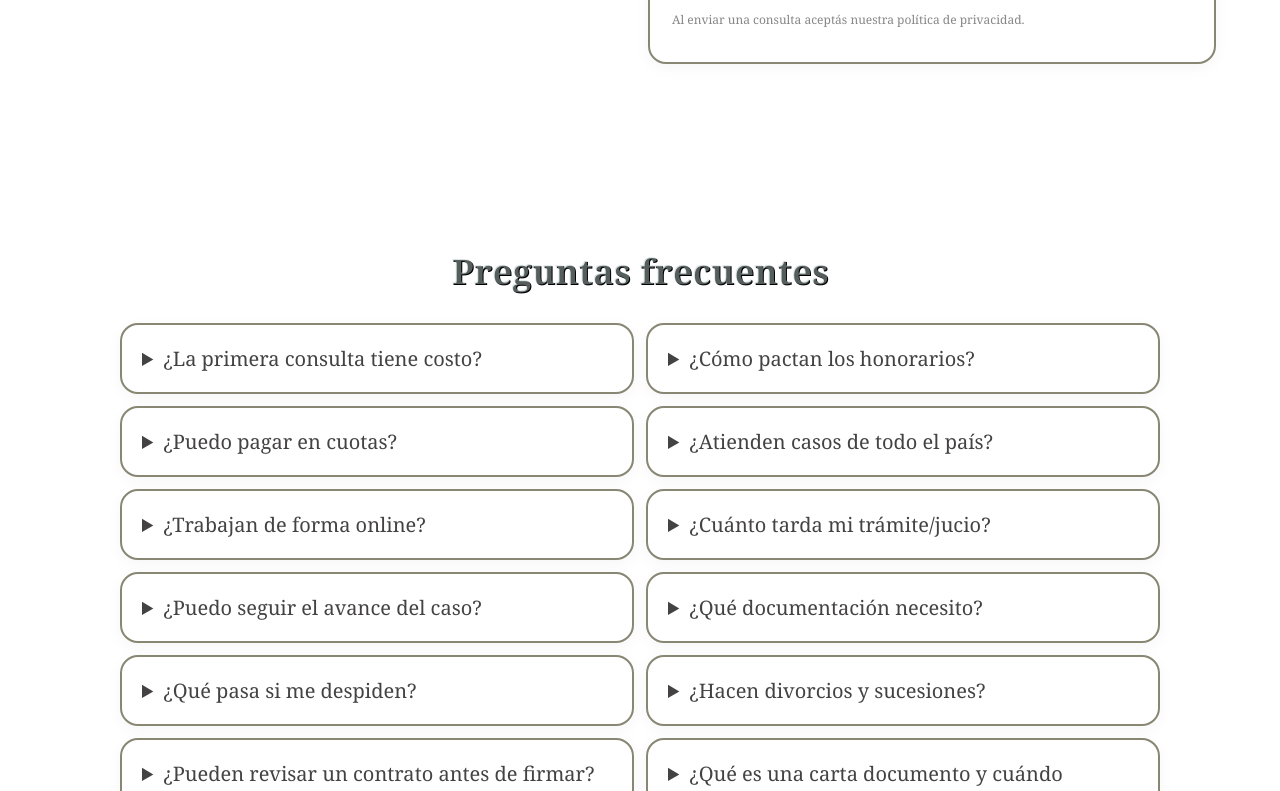
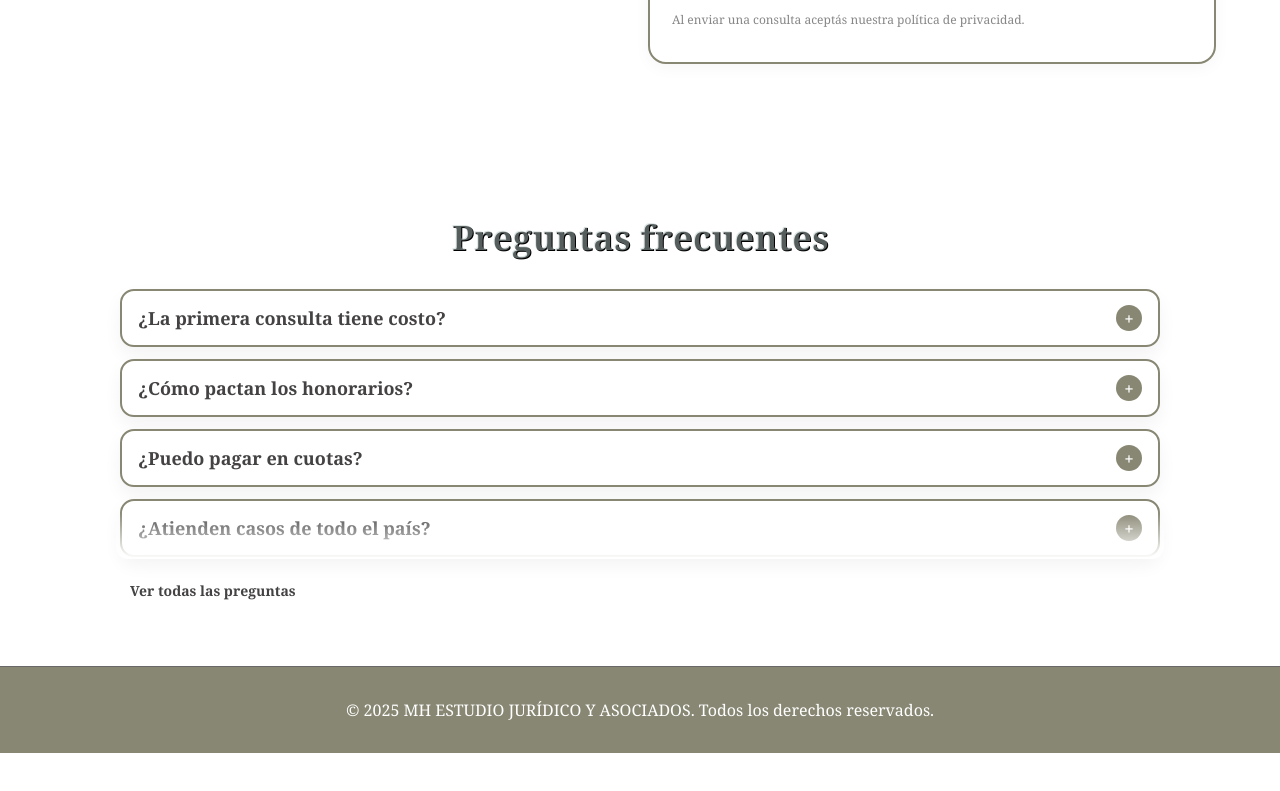
Before and after one commit to MAXE007/mh-estudio-juridico, a Next.js app: page / in a window 1280 px wide. Shown: the part 4480-5271 px from the top of the page. After the commit the page ends 5233 px from the top, so only its background shows below. Built offline with nearby package versions, Linux system fonts and the light colour scheme.

Commit message:
acomodando codigo

```diff
--- a/app/globals.css
+++ b/app/globals.css
@@ -160,14 +160,60 @@
 /* Menú móvil fullscreen */
 .mobile-menu{ position:fixed; inset:0; background:#fff; z-index:60; display:none; }
 .mobile-menu.open{ display:block; }
-.mobile-top{ position:sticky;
-  top:0;
-  background:var(--sky);
-  border-bottom:1px solid var(--sky);
-  padding:10px 16px;
-  display:flex;
-  align-items:center;
-  justify-content:space-between;
+
+/* Barra superior del menú móvil */
+.mobile-top{
+  position: sticky;
+  top: 0;
+  z-index: 1;
+  background: var(--sky);
+  border-bottom: 1px solid var(--sky);
+  height: 52px;
+  display: flex;
+  align-items: center;
+  justify-content: center;     /* centra el título */
+  color: #fff;
+}
+
+/* Título centrado */
+.mobile-title{
+  font-weight: 700;
+  font-size: 16px;
+  letter-spacing: .2px;
+}
+
+/* Botón “X” consistente en iOS/Android */
+.mobile-close{
+  position: absolute;          /* lo sacamos del flujo para no empujar el título */
+  right: 8px;
+  top: 50%;
+  transform: translateY(-50%);
+  width: 44px;                 /* área táctil cómoda */
+  height: 44px;
+  display: grid;
+  place-items: center;
+  border: 0;
+  background: transparent;
+  color: #fff;                 /* evita “azul link” */
+  font-size: 26px;             /* tamaño estable en móviles */
+  line-height: 1;
+  border-radius: 10px;
+  cursor: pointer;
+  -webkit-tap-highlight-color: transparent;
+  -webkit-appearance: none;
+  appearance: none;
+  text-decoration: none;
+}
+
+.mobile-close:hover{
+  background: rgba(255,255,255,.08);
+}
+.mobile-close:active{
+  transform: translateY(-50%) scale(.96);
+}
+.mobile-close:focus{
+  outline: 2px solid rgba(255,255,255,.55);
+  outline-offset: 2px;
 }
 .mobile-links{ padding:12px 16px 24px; display:flex; flex-direction:column; gap:10px; }
 .mobile-links a{
@@ -506,97 +552,6 @@
   gap: 12px;
 }
 
-/* =========================================================
-   MOBILE-FIRST: ajustes específicos para MÓVIL (<=768)
-   ========================================================= */
-@media (max-width: 768px){
-  :root{ --header-h: 64px; }
-
-  .section {
-    padding-block: 50px !important;
-  }
-
-  .header-row{
-    display: grid;
-    grid-template-columns: 1fr auto 1fr; /* [col1] [col2] [col3] */
-    align-items: center;
-  }
-
-  /* oculta nav, pero ya no nos “rompe” el centrado */
-  .nav{ display: none !important; }
-
-  /* 1) Logo al CENTRO (columna 2) */
-  .brand{
-    grid-column: 2 / 3;
-    justify-self: center;
-  }
-  .brand-text{ display: none !important; }
-  .header .brand-logo{
-    height: 48px;
-  } /* ajustá a gusto */
-
-  /* 2) Burger a la DERECHA (columna 3) */
-  .burger{
-    grid-column: 3 / 4;
-    justify-self: end;
-    margin: 0 !important;
-  }
-
-  /* Hero compacto */
-  .hero{
-    padding:90px 16px 42px; text-align:center; height:700px;
-  }
-  .hero-scale{
-    top: -110px;
-    width: 140px;
-  }
-
-  .hero-title{
-    padding:20px;
-    margin:1px;
-    margin-top: 30px;
-    font-size: 45px;
-    line-height:1.05;
-
-    text-shadow:1px 1px#444034;
-  }
-  .hero-title2{
-    padding:15px;
-    font-size:30px;
-    text-shadow:1px 1px #615e50;
-  }
-
-  .btn-hero{
-    margin-top: 120px;
-  }
-
-  /* Header móvil ya definido (nav oculto, burger visible) */
-  .brand-badge{ font-size:13px; padding:6px 8px; max-width:75vw; white-space:normal; line-height:1.1; }
-
-  /* About: foto arriba, texto debajo */
-  .about-grid{ background:none; grid-template-columns:1fr; min-height:unset; padding:0; }
-  .about-grid::before{
-    content:""; display:block; width:100%; height:min(110vw, 471px);
-    background: var(--about) center / cover no-repeat; border-radius:16px;
-  }
-  .about-text{ background:#fff; border-radius:14px; padding:20px 16px; }
-  .about-text p{ padding:10px; text-align:center; font-size:19px; }
-
-  /* Grids 1 columna */
-  .grid-2-md, .grid-3-md, .grid-4-lg{ grid-template-columns:1fr; gap:12px; }
-  .card{ padding:20px; }
-  /* Card Como trabajamos */
-  #metodo .work-card{
-    align-items: center;
-    text-align: center;
-  }
-  #metodo .work-top{ width: 100%; }
-  /* Card Testimonios */
-  .testimonial-card{ padding:14px; }
-
-  /* Contacto 1 columna */
-  .contact-grid{ grid-template-columns:1fr; }
-
 /* FAQ section */
 .faq-preview .faq-grid{ grid-template-columns: 1fr; }
 
@@ -696,6 +651,97 @@
 
 /* Menos aire vertical en la sección */
 #faq.section{ padding-block: 56px; }
+
+/* =========================================================
+   MOBILE-FIRST: ajustes específicos para MÓVIL (<=768)
+   ========================================================= */
+@media (max-width: 768px){
+  :root{ --header-h: 64px; }
+
+  .section {
+    padding-block: 50px !important;
+  }
+
+  .header-row{
+    display: grid;
+    grid-template-columns: 1fr auto 1fr; /* [col1] [col2] [col3] */
+    align-items: center;
+  }
+
+  /* oculta nav, pero ya no nos “rompe” el centrado */
+  .nav{ display: none !important; }
+
+  /* 1) Logo al CENTRO (columna 2) */
+  .brand{
+    grid-column: 2 / 3;
+    justify-self: center;
+  }
+  .brand-text{ display: none !important; }
+  .header .brand-logo{
+    height: 48px;
+  } /* ajustá a gusto */
+
+  /* 2) Burger a la DERECHA (columna 3) */
+  .burger{
+    grid-column: 3 / 4;
+    justify-self: end;
+    margin: 0 !important;
+  }
+
+  /* Hero compacto */
+  .hero{
+    padding:90px 16px 42px; text-align:center; height:700px;
+  }
+  .hero-scale{
+    top: -110px;
+    width: 140px;
+  }
+
+  .hero-title{
+    padding:20px;
+    margin:1px;
+    margin-top: 30px;
+    font-size: 45px;
+    line-height:1.05;
+
+    text-shadow:1px 1px#444034;
+  }
+  .hero-title2{
+    padding:15px;
+    font-size:30px;
+    text-shadow:1px 1px #615e50;
+  }
+
+  .btn-hero{
+    margin-top: 120px;
+  }
+
+  /* Header móvil ya definido (nav oculto, burger visible) */
+  .brand-badge{ font-size:13px; padding:6px 8px; max-width:75vw; white-space:normal; line-height:1.1; }
+
+  /* About: foto arriba, texto debajo */
+  .about-grid{ background:none; grid-template-columns:1fr; min-height:unset; padding:0; }
+  .about-grid::before{
+    content:""; display:block; width:100%; height:min(110vw, 471px);
+    background: var(--about) center / cover no-repeat; border-radius:16px;
+  }
+  .about-text{ background:#fff; border-radius:14px; padding:20px 16px; }
+  .about-text p{ padding:10px; text-align:center; font-size:19px; }
+
+  /* Grids 1 columna */
+  .grid-2-md, .grid-3-md, .grid-4-lg{ grid-template-columns:1fr; gap:12px; }
+  .card{ padding:20px; }
+  /* Card Como trabajamos */
+  #metodo .work-card{
+    align-items: center;
+    text-align: center;
+  }
+  #metodo .work-top{ width: 100%; }
+  /* Card Testimonios */
+  .testimonial-card{ padding:14px; }
+
+  /* Contacto 1 columna */
+  .contact-grid{ grid-template-columns:1fr; }
 
   /* Footer stack */
   .footer{
--- a/app/page.js
+++ b/app/page.js
@@ -149,8 +149,15 @@
       {/* MENÚ MÓVIL FULLSCREEN (mantengo WhatsApp aquí) */}
       <div className={`mobile-menu ${menuOpen ? 'open' : ''}`} role="dialog" aria-modal="true">
         <div className="mobile-top">
-          <span style={{fontWeight:600,fontSize:14}}>Menú</span>
-          <button className="burger" aria-label="Cerrar" onClick={() => setMenuOpen(false)}>✕</button>
+          <span className="mobile-title">Menú</span>
+          <button
+            className="mobile-close"
+            aria-label="Cerrar menú"
+            onClick={() => setMenuOpen(false)}
+            type="button"
+          >
+            ×
+          </button>
         </div>
         <nav className="mobile-links">
           {NAV.map((item) => (
```
Lines whose indentation alone changed are shown as unchanged.
